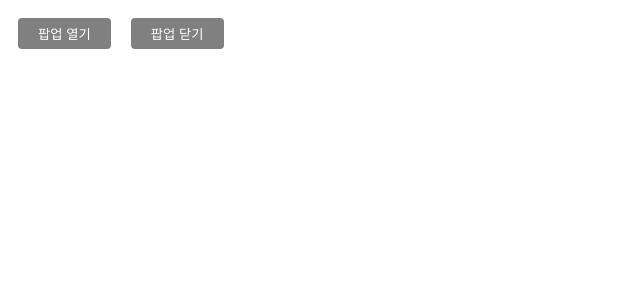
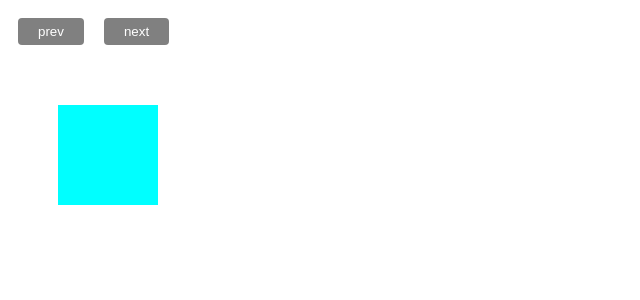
Before and after one commit to seongjin009/react_first, a React (Create React App) app: page / in a window 1280 px wide. Shown: the top 300 px of the page, without its empty margins (0-640 px from the left). Built offline with nearby package versions, Linux system fonts and the light colour scheme.

Commit message:
상자돌리기

```diff
--- a/src/App.jsx
+++ b/src/App.jsx
@@ -1,4 +1,3 @@
-import Popup from './components/Popup';
 import './style.scss';
 import { useState } from 'react';
 
@@ -18,16 +17,28 @@ function App() {
 	//State에 담기는 값이 바뀔때에만 화면의 갱신이 일어나기 때문에
 	//State에 담기는 데이터만 관리하면 되므로 유지보수가 편함
 
-	const [open, setopen] = useState(false);
+	const [Num, setNum] = useState(0);
 
 	return (
 		<>
-			<button onClick={() => setopen(true)}>팝업 열기</button>
-			<button onClick={() => setopen(false)}>팝업 닫기</button>
-			{open && <Popup />}
+			<button onClick={() => setNum(Num - 1)}>prev</button>
+			<button onClick={() => setNum(Num + 1)}>next</button>
+			<article style={{ transform: `rotate(${45 * Num}deg)` }}></article>
 		</>
 	);
 }
+
+/*
+state: 해당 값이 변경되면 무조건 컴포넌트 재랜더링됨, 이전랜더링 사이클의 값이 유지됨
+변수: 컴포넌트 안에 값을 만듬, 컴포넌트가 재랜더링 될 때마다 값이 계속 초기화 됨
+useRef: useRef를 통해서 참조객체를 만들고 해당 참조객체에 저장되어 있는 값은 컴포넌트가 재랜더링 되더라도 값이 유지됨
+단, useRef의 값이 변경이 되더라도 컴포넌트가 재ㄹ랜더링되지는 않음
+
+useRef 실사용 사례
+-모션작업을 할 때 특정 ㅌ스타일이 변경되더라도 컴포넌트를 불팔요하게 재호추랗고 싶지 않을때
+useRef실사용 사례2
+-가상돔요소를 실제적으로 선택해서 가져와야 할 때
+*/
 
 export default App;
 /*
--- a/src/components/popUp.jsx
+++ b/src/components/popUp.jsx
@@ -12,6 +12,7 @@ function Popup() {
 	useEffect(() => {
 		//컴포넌트 mount시 한번만 실행
 		console.log('팝업생성');
+		console.log('무거운 데이터 호출');
 
 		return () => {
 			//컴포넌트가 umount시 한번만 실행
--- a/src/style.scss
+++ b/src/style.scss
@@ -17,3 +17,11 @@ aside {
 	left: 50%;
 	transform: translate(-50%, -50%);
 }
+
+article {
+	width: 100px;
+	height: 100px;
+	background: aqua;
+	margin: 50px;
+	transition: 0.5s;
+}
```
